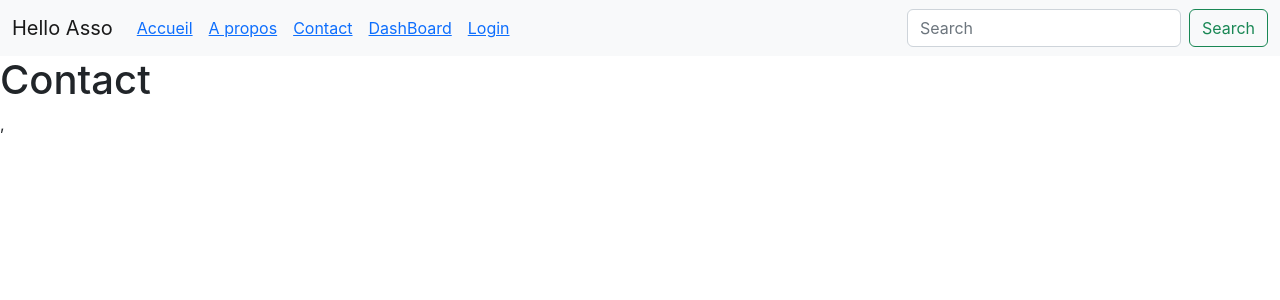
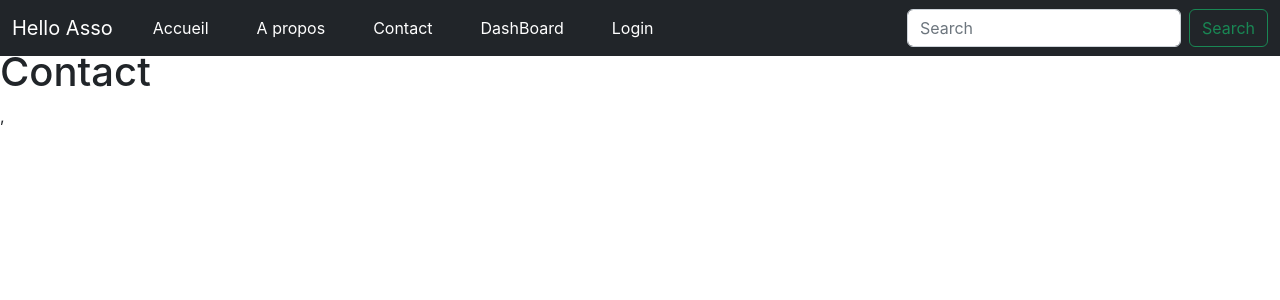
Before and after one commit to gnut06300/helloasso, a React (Create React App) app in the folder hello-asso/: page /contact in a window 1280 px wide. Shown: the top 300 px of the page. Built offline with nearby package versions, Linux system fonts and the light colour scheme.

Commit message:
création de la navbar

```diff
--- a/hello-asso/package.json
+++ b/hello-asso/package.json
@@ -32,5 +32,6 @@
       "last 1 firefox version",
       "last 1 safari version"
     ]
-  }
+  },
+  "homepage": "https://artprod.iwebprod.fr"
 }
--- a/hello-asso/src/Components/Navigation.js
+++ b/hello-asso/src/Components/Navigation.js
@@ -5,25 +5,27 @@ import Form from 'react-bootstrap/Form';
 import Nav from 'react-bootstrap/Nav';
 import Navbar from 'react-bootstrap/Navbar';
 
-import {Link} from 'react-router-dom';
+import {Link, NavLink} from 'react-router-dom';
 import Menu from './data/Menu';
+import './styles/navbar.css';
 
 function Navigation() {
     const [active, setActive] = useState(false);
 return (
-<Navbar bg="light" expand="lg">
+<Navbar bg="dark" variant="dark" expand="lg" fixed="top">
     <Container fluid>
     <Navbar.Brand href="#">Hello Asso</Navbar.Brand>
     <Navbar.Toggle aria-controls="navbarScroll" />
     <Navbar.Collapse id="navbarScroll">
         <Nav
         className="me-auto my-2 my-lg-0"
-        style={{ maxHeight: '100px' }}
+        style={{ maxHeight: '200px' }}
         navbarScroll
         >
-        <Nav className={active ? "nav-menu active" : "nav-menu"}>
+        {/* <Nav className={active ? "nav-menu active" : "nav-menu"}>  */}
             {Menu.map((item, index) => {
                     return (
+                    // <Nav.Link className='active' key={index} href={item.url}>{item.title}</Nav.Link> //trouver la condition pour mettre la class active
                     <Nav.Link  key={index}>
                         <Link to={item.url} className={item.cName}>
                         {item.title}
@@ -32,7 +34,7 @@ return (
                     );
                 })}
         </Nav>
-        </Nav>
+        {/* </Nav> */}
         <Form className="d-flex">
         <Form.Control
             type="search"
--- a/hello-asso/src/Components/styles/navbar.css
+++ b/hello-asso/src/Components/styles/navbar.css
@@ -1,4 +1,4 @@
-.navbar {
+/* .navbar {
     background: var( --linear-gradient-nav);
     height: 5.2rem;
     width: 100%;
@@ -28,7 +28,7 @@
     width: 100rem;
     justify-content: end;
 
-}
+} */
 
 .nav-links {
     color: #fff;
@@ -42,7 +42,7 @@
     transition: all 0.2s ease-out;
 }
 
-.fa-bars {
+/* .fa-bars {
     color: #fff;
 }
 
@@ -52,10 +52,10 @@
 
 .menu-icon {
     display: none;
-}
+} */
 
 /****landscap & mobile queries*****/
-@media only screen and (min-width : 321px ) and (max-width : 1024px) {
+/* @media only screen and (min-width : 321px ) and (max-width : 1024px) {
     .navbar {
         position: relative;
         width: 100%;
@@ -142,4 +142,4 @@
         Button {
         display: none;
         }
-}
+} */
--- a/hello-asso/src/Views/About.js
+++ b/hello-asso/src/Views/About.js
@@ -7,7 +7,7 @@ import React from 'react';
 const About = () => {
     return(
         <div>
-            <div className='about'>
+            <div className='about mt-5'>
                 <h1>About</h1>
             </div>
             <div>
--- a/hello-asso/src/Views/Connection.js
+++ b/hello-asso/src/Views/Connection.js
@@ -8,7 +8,7 @@ import Login from '../Components/Login';
 const Connection = () => {
     return(
         <>
-            <div className='connection'>
+            <div className='connection mt-5'>
                 <h1>Hello login</h1>
                 <Login/>
             </div>
--- a/hello-asso/src/Views/Contact.js
+++ b/hello-asso/src/Views/Contact.js
@@ -7,7 +7,7 @@ import './styles/home.css';
 const Contact = () => {
     return(
         <div>
-            <div className='contact'>
+            <div className='contact mt-5'>
                 <h1>Contact</h1>
             </div>
             <div>
--- a/hello-asso/src/Views/DashBoard.js
+++ b/hello-asso/src/Views/DashBoard.js
@@ -3,7 +3,7 @@ import React from 'react';
 const DashBoard = () => {
     return (
         <>
-        <div className="dashboard">
+        <div className="dashboard mt-5">
             <h1>HELLO Dashboard</h1>
         </div>
         </>
--- a/hello-asso/src/Views/Home.js
+++ b/hello-asso/src/Views/Home.js
@@ -3,19 +3,15 @@ import React from 'react';
 // import Association from '../Api/Services/Users';
 //css
 import './styles/home.css';
-
+//onload='window.scroll(0, this.offsetTop)'
 const Home = () => {
     return(
         <div>
             <div className='home'>
-
-                <img className='banner' src="https://cdn.helloasso.com/img/photos/croppedimage-f14ba18cac1b4d769886f10cdec8e683.png" alt="banner"/>
-                <h1 className='titre'>Hello ArtProd</h1>
-                <section className='description'>Art Prod : le promoteur de l’expression culturelle contemporaine sous toutes ses formes :<br/>• musiques actuelles et émergentes<br/>• spectacle vivant<br/>• nouvelles tendances artistiques, visuelles, décoratives et médiatiques<br/>• production d’événements et d’œuvres artistiques</section>
-                {/* <div><iframe id="haWidget" allowtransparency="true" scrolling="auto" src="https://www.helloasso.com/associations/artprod/adhesions/membre-actif/widget" style="width: 100%; height: 750px; border: none;" onload="window.scroll(0, this.offsetTop)"></iframe></div> */}
-                {/* <section>
-                    <Formulaire/>
-                </section> */}
+                <img className='banner mt-5' src="https://cdn.helloasso.com/img/photos/croppedimage-f14ba18cac1b4d769886f10cdec8e683.png" alt="banner"/>
+                <h1 className='titre py-5'>Hello ArtProd</h1>
+                <section className='description pb-5'>Art Prod : le promoteur de l’expression culturelle contemporaine sous toutes ses formes :<br/>• musiques actuelles et émergentes<br/>• spectacle vivant<br/>• nouvelles tendances artistiques, visuelles, décoratives et médiatiques<br/>• production d’événements et d’œuvres artistiques</section>
+                <div dangerouslySetInnerHTML={{ __html: "<iframe id='haWidget' allowtransparency='true' scrolling='auto' src='https://www.helloasso.com/associations/artprod/adhesions/membre-actif/widget' style='width: 100%; height: 900px; border: none;' />" }} />
 
             </div>
         </div>
--- a/hello-asso/src/Views/styles/home.css
+++ b/hello-asso/src/Views/styles/home.css
@@ -1,6 +1,6 @@
 .home {
     /* background-color: rgb(255, 255, 255); */
-    background-color: var(--color-primary);
+    /* background-color: var(--color-primary); */
     padding: 0 0 50px 0;
 }
 .banner {
@@ -10,6 +10,6 @@
     text-align: center;
 }
 .description {
-    font-size: 16px;
+    font-size: 18px;
     margin: 10px 10px 10px 30px;
 }
```
Also changed, not shown: 1 other file (tests, documents, lock files or other folders).
